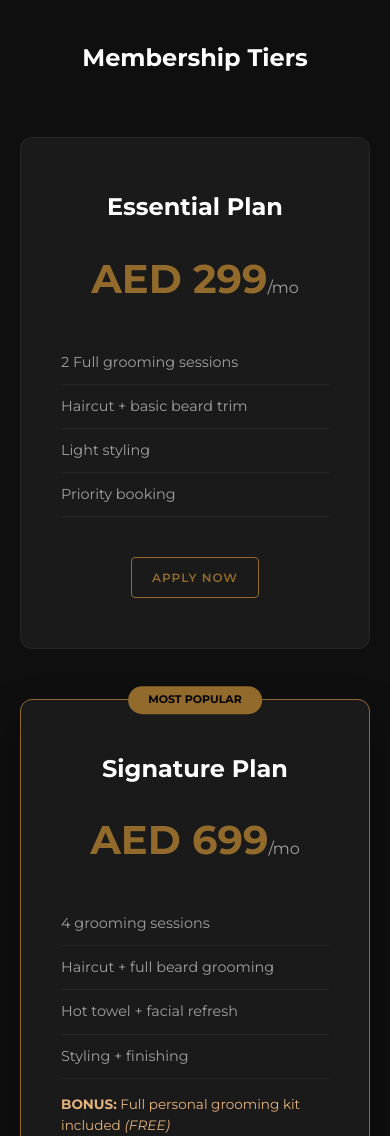
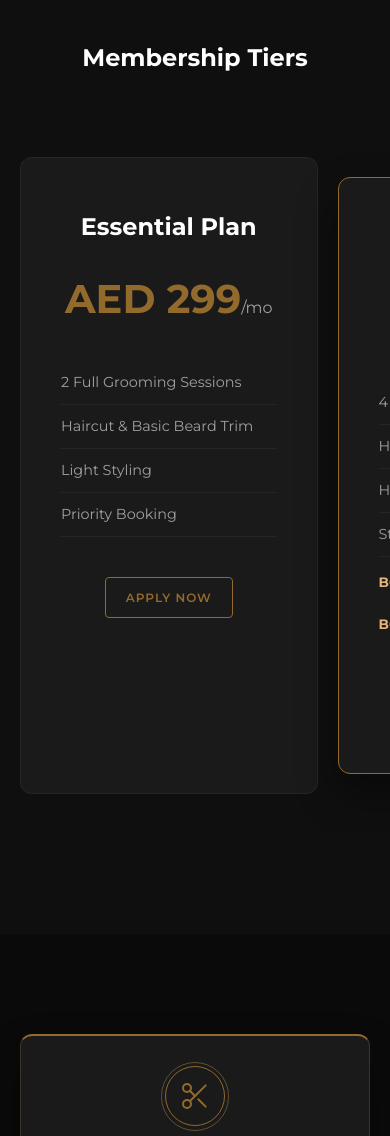
Before and after one commit to kilicacrv/maridygroominclub, a website built with Vite: page index.html in a window 390 px wide. Shown: the part 4500-5636 px from the top of the page. Built offline with nearby package versions, Linux system fonts and the light colour scheme; no server answers.

Commit message:
Convert pricing grid to scroll-snap carousel on mobile and fix text casing

```diff
--- a/index.html
+++ b/index.html
@@ -107,15 +107,15 @@
     <section class="pricing" id="pricing">
         <div class="container">
             <h2 class="text-center reveal">Membership Tiers</h2>
-            <div class="grid grid-3">
+            <div class="pricing-carousel">
                 <div class="pricing-card reveal">
                     <h3>Essential Plan</h3>
                     <div class="price">AED 299<span>/mo</span></div>
                     <ul>
-                        <li>2 Full grooming sessions</li>
-                        <li>Haircut + basic beard trim</li>
-                        <li>Light styling</li>
-                        <li>Priority booking</li>
+                        <li>2 Full Grooming Sessions</li>
+                        <li>Haircut &amp; Basic Beard Trim</li>
+                        <li>Light Styling</li>
+                        <li>Priority Booking</li>
                     </ul>
                     <a href="#apply" class="btn btn-outline">Apply Now</a>
                 </div>
@@ -124,12 +124,12 @@
                     <h3>Signature Plan</h3>
                     <div class="price">AED 699<span>/mo</span></div>
                     <ul>
-                        <li>4 grooming sessions</li>
-                        <li>Haircut + full beard grooming</li>
-                        <li>Hot towel + facial refresh</li>
-                        <li>Styling + finishing</li>
-                        <li class="bonus"><strong>BONUS:</strong> Full personal grooming kit included <em>(FREE)</em></li>
-                        <li class="bonus"><strong>BONUS:</strong> 1 complimentary express facial/month</li>
+                        <li>4 Full Grooming Sessions</li>
+                        <li>Haircut &amp; Full Beard Grooming</li>
+                        <li>Hot Towel &amp; Facial Refresh</li>
+                        <li>Styling &amp; Finishing</li>
+                        <li class="bonus"><strong>BONUS:</strong> Full Personal Grooming Kit <em>(FREE)</em></li>
+                        <li class="bonus"><strong>BONUS:</strong> 1 Complimentary Express Facial / Month</li>
                     </ul>
                     <a href="#apply" class="btn btn-primary">Apply Now</a>
                 </div>
@@ -137,13 +137,13 @@
                     <h3>Elite Plan</h3>
                     <div class="price">AED 1,499<span>/mo</span></div>
                     <ul>
-                        <li>8 grooming sessions</li>
-                        <li>Unlimited style maintenance</li>
-                        <li>Premium beard sculpting</li>
-                        <li>Hot towel + skincare treatment every visit</li>
-                        <li class="bonus"><strong>BONUS:</strong> Full personal grooming kit included <em>(FREE)</em></li>
-                        <li class="bonus"><strong>BONUS:</strong> 1 full premium facial/month</li>
-                        <li class="bonus"><strong>BONUS:</strong> 1 manicure or pedicure/month</li>
+                        <li>8 Full Grooming Sessions</li>
+                        <li>Unlimited Style Maintenance</li>
+                        <li>Premium Beard Sculpting</li>
+                        <li>Hot Towel &amp; Skincare Treatment Every Visit</li>
+                        <li class="bonus"><strong>BONUS:</strong> Full Personal Grooming Kit <em>(FREE)</em></li>
+                        <li class="bonus"><strong>BONUS:</strong> 1 Full Premium Facial / Month</li>
+                        <li class="bonus"><strong>BONUS:</strong> 1 Manicure or Pedicure / Month</li>
                     </ul>
                     <a href="#apply" class="btn btn-outline">Apply Now</a>
                 </div>
--- a/style.css
+++ b/style.css
@@ -325,6 +325,12 @@ h1, h2, h3 {
     margin-bottom: 60px;
 }
 
+.pricing-carousel {
+    display: grid;
+    grid-template-columns: repeat(3, 1fr);
+    gap: 30px;
+}
+
 .pricing-card {
     background: var(--surface);
     padding: 50px 40px;
@@ -632,6 +638,27 @@ footer p {
     .grid-3 { grid-template-columns: repeat(2, 1fr); }
     .grid-4 { grid-template-columns: repeat(2, 1fr); }
     .hero h1 { font-size: 3.5rem; }
+
+    .pricing-carousel {
+        display: flex;
+        overflow-x: auto;
+        scroll-snap-type: x mandatory;
+        gap: 20px;
+        -webkit-overflow-scrolling: touch;
+        scrollbar-width: none; /* Firefox */
+        margin: 0 -20px;
+        padding: 20px 20px 40px 20px;
+    }
+
+    .pricing-carousel::-webkit-scrollbar {
+        display: none; /* Safari/Chrome */
+    }
+
+    .pricing-carousel .pricing-card {
+        min-width: 85%;
+        scroll-snap-align: center;
+        flex-shrink: 0;
+    }
 }
 
 @media (max-width: 768px) {
```
